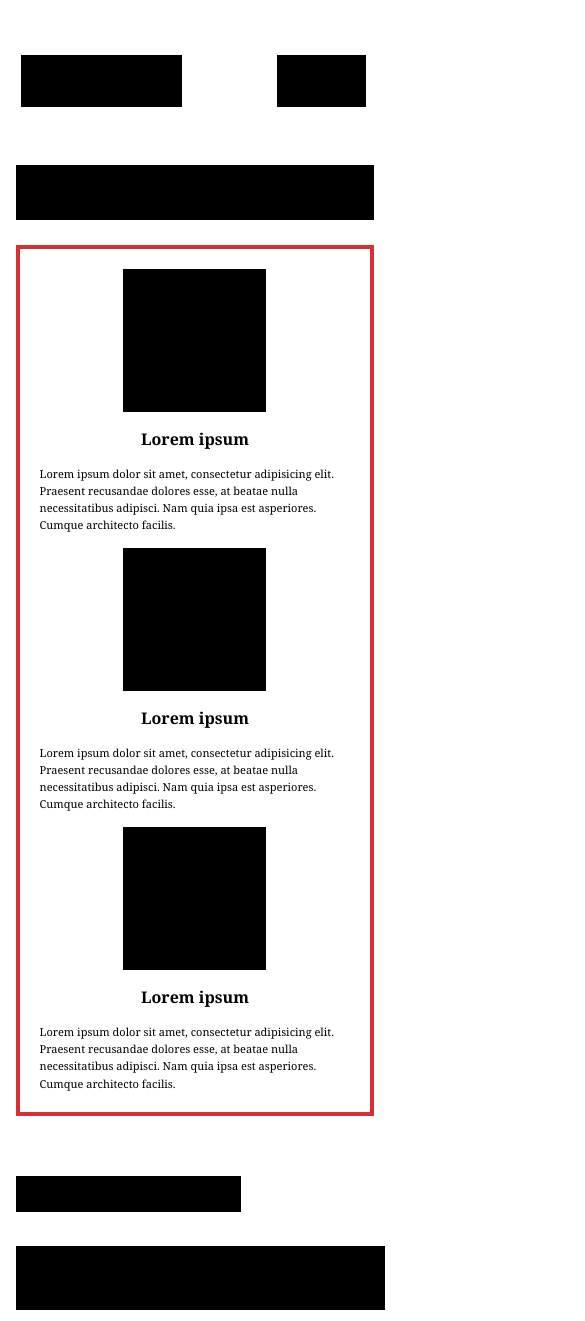
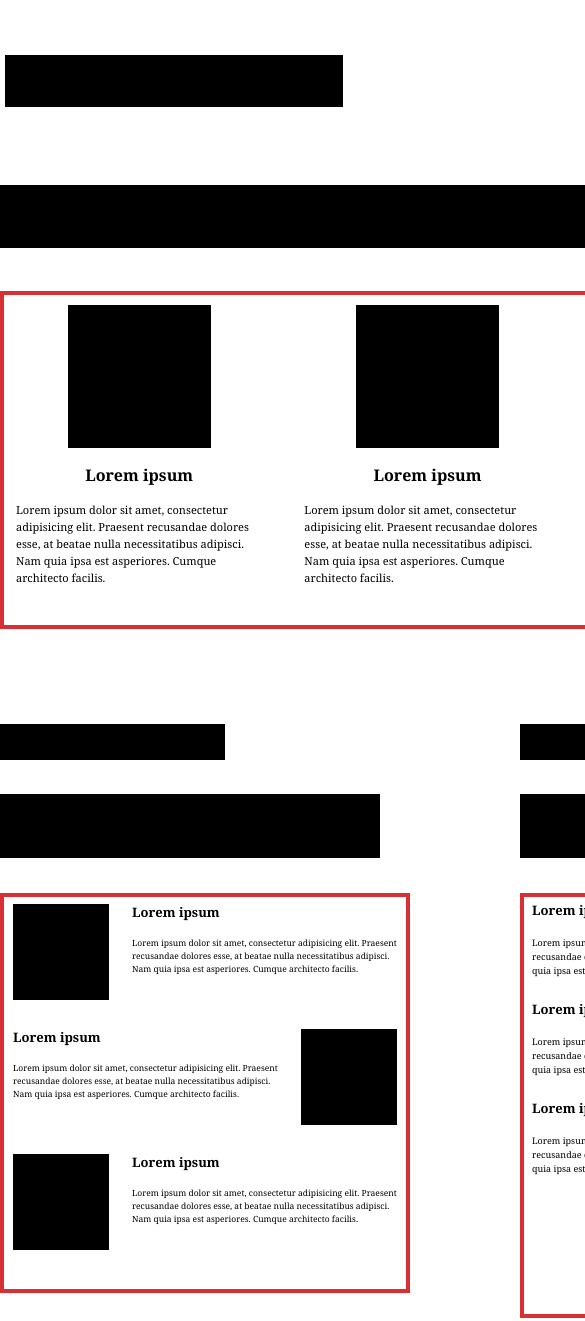
Before and after one commit to PHWIII/prac1, a plain HTML site: page index.html in a window 390 px wide. Shown: the top 1321 px of the page, 585 px wide, since content can reach past the window. Drawn offline with Linux system fonts and the light colour scheme.

Commit message:
Update style.css

```diff
--- a/style.css
+++ b/style.css
@@ -4,8 +4,9 @@
 
 body {
     margin: 0;
-    background: white;
-    color: black;
+    padding: 0;
+    background: #ffffff;
+    color: #000000;
     font-family: Georgia, "Times New Roman", serif;
 }
 
@@ -15,13 +16,13 @@ body {
 }
 
 
-/* =========================
+/* =====================================
    ВЕРХНЯЯ ЧАСТЬ
-   ========================= */
+   ===================================== */
 
 .top {
     position: relative;
-    width: 100%;
+    width: 855px;
     height: 236px;
 }
 
@@ -46,30 +47,32 @@ body {
     position: absolute;
     left: 0;
     top: 130px;
-    width: 100%;
+    width: 855px;
     height: 63px;
     background: #000;
 }
 
 
-/* =========================
+/* =====================================
    ТРИ КАРТОЧКИ
-   ========================= */
+   ===================================== */
 
 .three-cards {
-    width: 100%;
+    width: 855px;
     height: 338px;
 
     border: 4px solid #d82f35;
 
     display: grid;
-    grid-template-columns: repeat(3, 1fr);
+    grid-template-columns: 1fr 1fr 1fr;
+
+    column-gap: 42px;
 
     padding: 10px 12px 15px;
-    gap: 32px;
 }
 
 .card {
+    width: 100%;
     text-align: center;
 }
 
@@ -77,9 +80,9 @@ body {
     width: 143px;
     height: 143px;
 
+    margin: 0 auto 19px;
+
     background: #000;
-
-    margin: 0 auto 19px;
 }
 
 .card h2 {
@@ -92,6 +95,8 @@ body {
 }
 
 .card p {
+    width: 100%;
+
     margin: 0;
 
     font-size: 11px;
@@ -101,14 +106,19 @@ body {
 }
 
 
-/* =========================
+/* =====================================
    НИЖНЯЯ ЧАСТЬ
-   ========================= */
+   ===================================== */
 
 .bottom {
+    width: 855px;
+
     display: grid;
+
     grid-template-columns: 410px 335px;
+
     column-gap: 110px;
+
     margin-top: 95px;
 }
 
@@ -117,9 +127,9 @@ body {
 }
 
 
-/* =========================
+/* =====================================
    ЧЁРНЫЕ ЗАГОЛОВКИ
-   ========================= */
+   ===================================== */
 
 .black-title {
     background: #000;
@@ -128,42 +138,59 @@ body {
 .title-small {
     width: 225px;
     height: 36px;
+
     margin-bottom: 34px;
 }
 
 .title-large {
     width: 380px;
     height: 64px;
+
     margin-bottom: 35px;
 }
 
+
+/* Правая колонка */
+
 .right-column .title-small {
     width: 273px;
+
+    margin-left: 0;
 }
 
 .right-column .title-large {
     width: 310px;
+
+    margin-left: 0;
 }
 
-/* =========================
-   КРАСНЫЕ БЛОКИ
-   ========================= */
+
+/* =====================================
+   КРАСНЫЕ РАМКИ
+   ===================================== */
 
 .red-box {
     border: 4px solid #d82f35;
 }
 
 
-/* =========================
-   ЛЕВЫЙ БЛОК
-   ========================= */
+/* =====================================
+   ЛЕВАЯ КРАСНАЯ РАМКА
+   ===================================== */
 
 .left-box {
     width: 410px;
     height: 400px;
+
+    padding: 7px 9px;
 }
 
+
+/* Один ряд */
+
 .row {
+    width: 100%;
+
     display: grid;
 
     grid-template-columns: 96px 1fr;
@@ -173,9 +200,16 @@ body {
     min-height: 125px;
 }
 
+
+/* Средний ряд:
+   текст слева, квадрат справа */
+
 .row-middle {
     grid-template-columns: 1fr 96px;
 }
+
+
+/* Чёрные квадраты */
 
 .small-square {
     width: 96px;
@@ -183,6 +217,9 @@ body {
 
     background: #000;
 }
+
+
+/* Текст возле квадрата */
 
 .row-text {
     padding-top: 2px;
@@ -207,16 +244,21 @@ body {
 }
 
 
-/* =========================
-   ПРАВЫЙ БЛОК
-   ========================= */
+/* =====================================
+   ПРАВАЯ КРАСНАЯ РАМКА
+   ===================================== */
 
 .right-box {
     width: 335px;
     height: 425px;
+
+    padding: 7px 8px;
 }
+
 .text-item {
-    margin-bottom: 25px;
+    width: 100%;
+
+    margin: 0 0 25px;
 }
 
 .text-item h3 {
@@ -238,71 +280,11 @@ body {
 }
 
 
-/* =========================
-   АДАПТИВНОСТЬ
-   ========================= */
+/* =====================================
+   УБИРАЕМ АДАПТИВ, КОТОРЫЙ ЛОМАЕТ МАКЕТ
+   ===================================== */
 
-@media (max-width: 900px) {
-
-    .container {
-        width: 90%;
-    }
-
-    .bottom {
-        column-gap: 40px;
-    }
-
-    .title-large {
-        width: 90%;
-    }
-
-    .three-cards {
-        gap: 15px;
-    }
-}
-
-
-@media (max-width: 650px) {
-
-    .container {
-        width: 92%;
-    }
-
-    .top {
-        height: 190px;
-    }
-
-    .top-left {
-        width: 45%;
-    }
-
-    .top-right {
-        width: 25%;
-    }
-
-    .top-big {
-        top: 110px;
-        height: 55px;
-    }
-
-    .three-cards {
-        height: auto;
-
-        grid-template-columns: 1fr;
-
-        padding: 20px;
-    }
-
-    .bottom {
-        grid-template-columns: 1fr;
-
-        row-gap: 60px;
-
-        margin-top: 60px;
-    }
-
-    .right-box,
-    .left-box {
-        height: auto;
-    }
-}
+/*
+   Здесь специально нет изменения нижней сетки
+   через @media. Макет повторяет исходную картинку.
+*/
```
